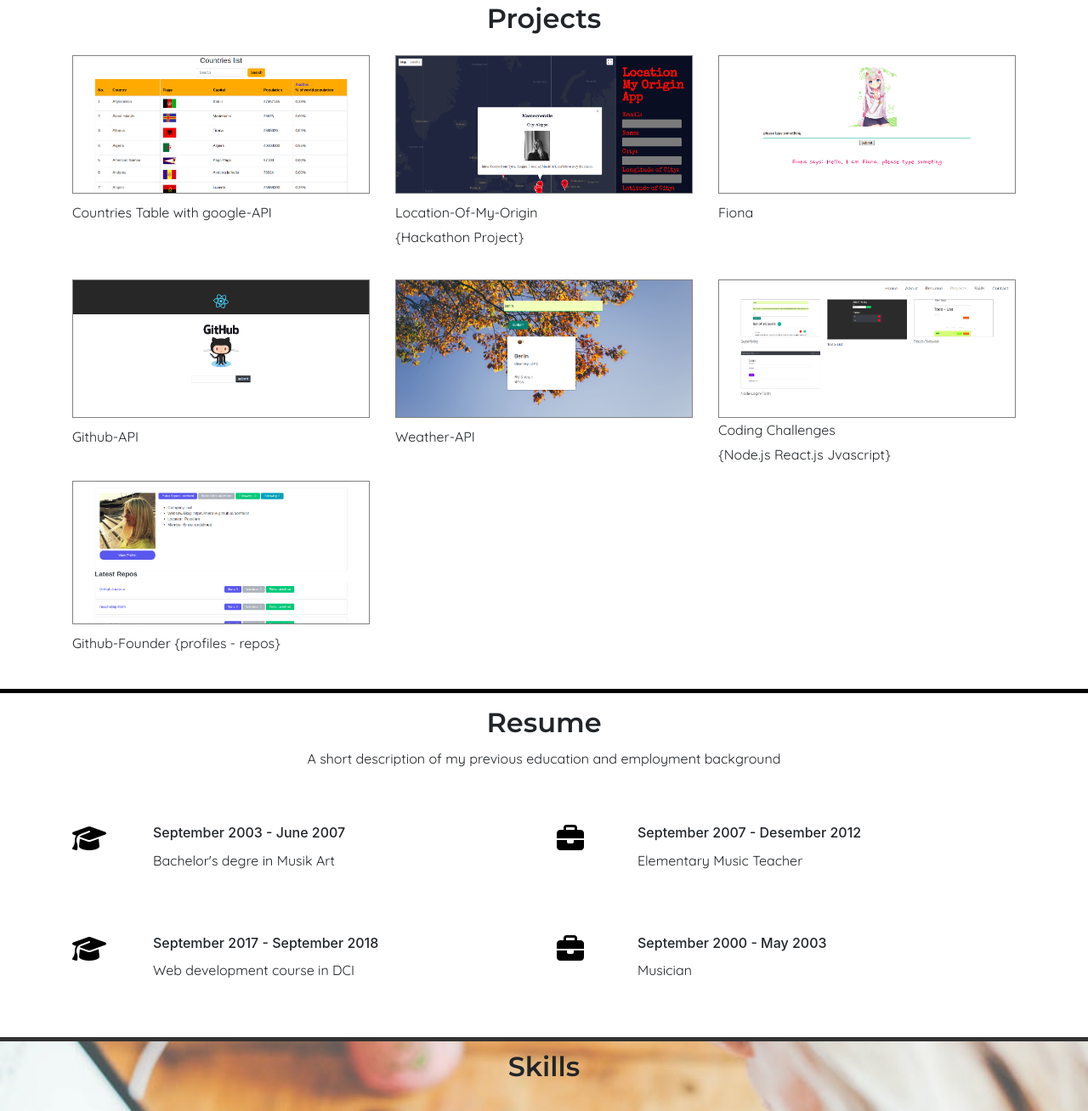
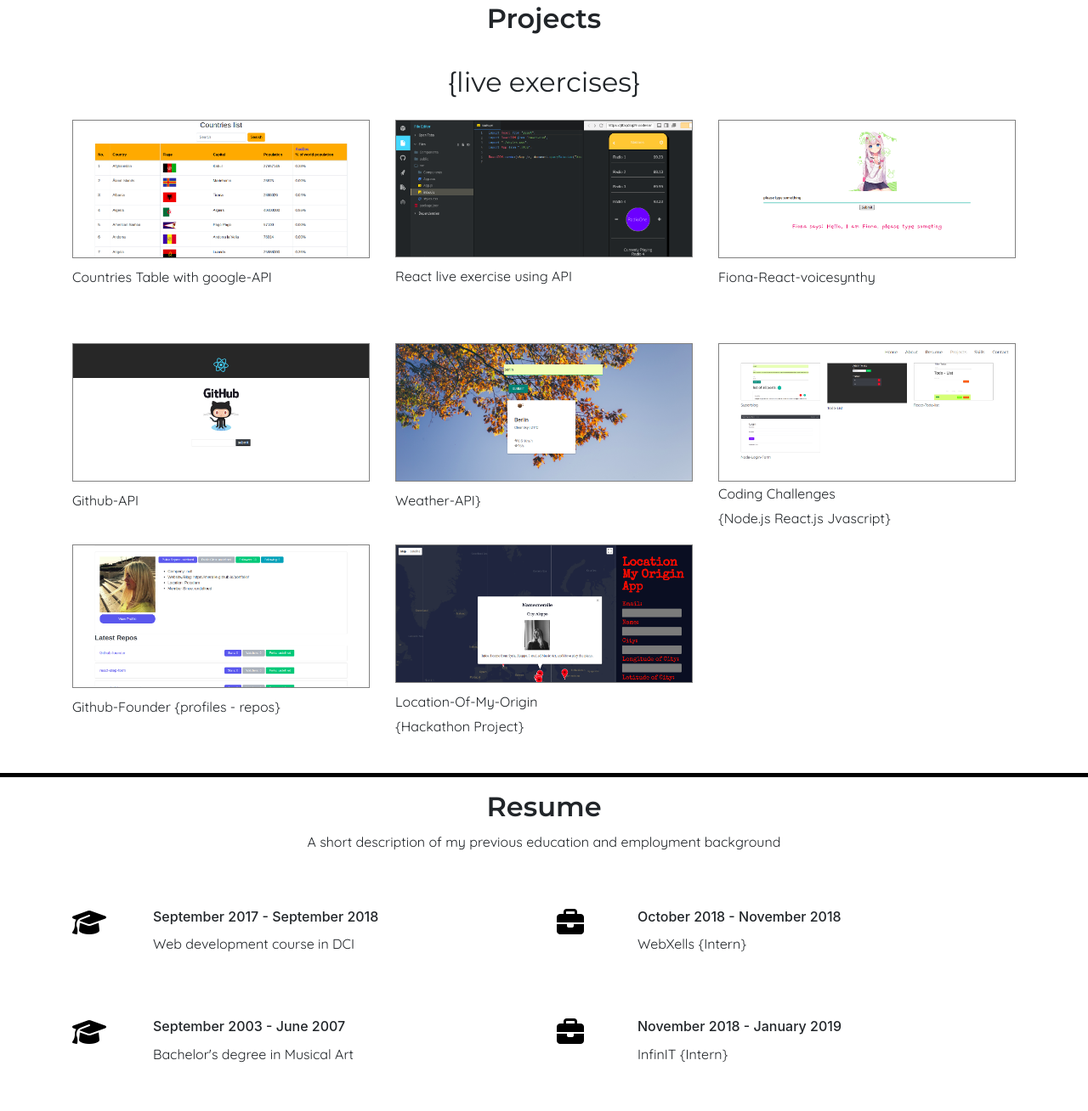
Before and after one commit to Meralle/Portfolio, a website: page index.html in a window 1280 px wide. Shown: the part 832-2140 px from the top of the page at 85% size. Drawn offline with nearby package versions, Linux system fonts and the light colour scheme.

Commit message:
added new project

```diff
--- a/index.html
+++ b/index.html
@@ -1,4 +1,4 @@
-<!DOCTYPE html>
+  <!DOCTYPE html>
 <html>
 <head>
     <meta charset="utf-8">
@@ -70,7 +70,7 @@
 <section class="aboutme" id="about">
   <div class="aboutme-section py-3">
     <div class="container text-center">
-      <h2 class="text-center py-3" data-aos="fade-down">Who Am I</h2>
+      <h2 class="text-center py-3">Who Am I</h2>
       <div class="row text-justify">
         <div class="col-12 col-md-6">
           <div class="row">
@@ -100,8 +100,10 @@
 
 <!-- the project part -->
 <section>
-  <div class="container text-center pb-3" id="project" data-aos="fade-down">
+  <div class="container text-center pb-3" id="project">
     <h2>Projects</h2>
+    <br>
+    <h4>{live exercises}</h4>
   </div>
   <div class="container project-section">
     <div class="row">
@@ -113,12 +115,13 @@
             <p class="project-title">Countries Table with google-API</p>
         </div>
 
+
         <div class="col-md-4 col-sm-6">
-            <a href="https://github.com/Meralle/Location-Of-My-Origin" target="blank">
-                <img  src=./img/location.png
+            <a href="https://codesandbox.io/s/jl0xp2ojz9" target="blank">
+                <img  src=./img/Radio8.png
                       class="img-fluid project-item">
             </a>
-            <p class="project-title">Location-Of-My-Origin<br/> {Hackathon Project}</p>
+            <p class="project-title">React live exercise using API</p>
         </div>
 
         <div class="col-md-4  col-sm-6">
@@ -126,7 +129,7 @@
                 <img src=./img/fiona.png
                     class="img-fluid project-item">
             </a>
-            <p class="project-title">Fiona</p>
+            <p class="project-title">Fiona-React-voicesynthy</p>
         </div>
 
         <div class="col-md-4 col-sm-6">
@@ -141,7 +144,7 @@
                 <img src=./img/weather.png
                     class="img-fluid project-item">
             </a>
-            <p class="project-title">Weather-API</p>
+            <p class="project-title">Weather-API}</p>
         </div>
 
         <div class="col-md-4 col-sm-6">
@@ -162,6 +165,14 @@
             </a>
             <p class="project-title">Github-Founder {profiles - repos}</p>
         </div>
+
+        <div class="col-md-4 col-sm-6">
+            <a href="https://github.com/Meralle/Location-Of-My-Origin" target="blank">
+                <img  src=./img/location.png
+                      class="img-fluid project-item">
+            </a>
+            <p class="project-title">Location-Of-My-Origin<br/> {Hackathon Project}</p>
+        </div>
     </div>
   </div>
 </section><br>
@@ -171,7 +182,7 @@
 <section class="resume" id="resume">
   <div class="resume-section pt-3">
     <div class="container  text-center">
-        <h2 data-aos="fade-down">Resume</h2>
+        <h2>Resume</h2>
           <p class="pb-5">A short description of my previous education and employment background</p>
 
       <div class="row pb-5">
@@ -182,8 +193,8 @@
                <i class="fa fa-graduation-cap fa-2x" aria-hidden="true"></i>
               </div>
               <div class="col-md-10">
-                <h6>September 2003 - June 2007</h6>
-                <p>Bachelor's degre in Musik Art</p>
+                <h6>September 2017 - September 2018</h6>
+                <p>Web development course in DCI</p>
               </div>
             </div><!-- /row -->
           </div></br></br>
@@ -195,8 +206,8 @@
                 <i class="fa fa-graduation-cap fa-2x" aria-hidden="true"></i>
               </div>
               <div class="col-md-10">
-                <h6>September 2017 - September 2018</h6>
-                <p>Web development course in DCI</p>
+                <h6>September 2003 - June 2007</h6>
+                <p>Bachelor's degree in Musical Art</p>
               </div>
             </div><!-- /row -->
           </div>
@@ -210,8 +221,8 @@
                 <i class="fa fa-briefcase fa-2x" aria-hidden="true"></i>
               </div>
               <div class="col-md-10">
-                <h6>September 2007 - Desember 2012</h6>
-                <p>Elementary Music Teacher</p>
+                <h6>October 2018 - November 2018</h6>
+                <p>WebXells {Intern}</p>
               </div>
             </div><!-- /row -->
           </div></br></br>
@@ -222,8 +233,8 @@
                 <i class="fa fa-briefcase fa-2x" aria-hidden="true"></i>
               </div>
               <div class="col-md-10">
-                <h6>September 2000 - May 2003</h6>
-                <p>Musician</p>
+                <h6>November 2018 - January 2019</h6>
+                <p>InfinIT {Intern}</p>
               </div>
             </div><!-- /row -->
           </div>
@@ -235,8 +246,7 @@
 
 <!-- skills part -->
 <section class="position-relative pt-3" id="skills">
-    <div class="container  text-center" data-aos="fade-down">
-      <h2>Skills</h2>
+    <div class="container  text-center">
     </div>
     <div class=" z-index-0  h-100 container-fluid  pos-absolute half_transparent">
     </div>
@@ -261,8 +271,8 @@
 <section id="contact">
   <div class="contact-section">
     <div class="container text-center">
-      <h2 class="text-center py-4"  data-aos="fade-down">Let's Talk</h2>
-          <ul class="list-unstyled" data-aos="fade-down">
+      <h2 class="text-center py-4">Let's Talk</h2>
+          <ul class="list-unstyled">
             <li class="contact-name">Meralle Halablyan</li>
             <li>14478 Potsdam - Germany</li>
             <li class="mail-container"><a class="mail" href="mailto:meralle.ha@gmail.com" target="_top" style="color:black">meralle.ha@gmail.com</a></li>
```
Also changed, not shown: img/Radio.png (added), img/Radio1.png (added), img/Radio2.png (added), img/Radio4.png (added), img/Radio6.png (added), img/Radio8.png (added).
